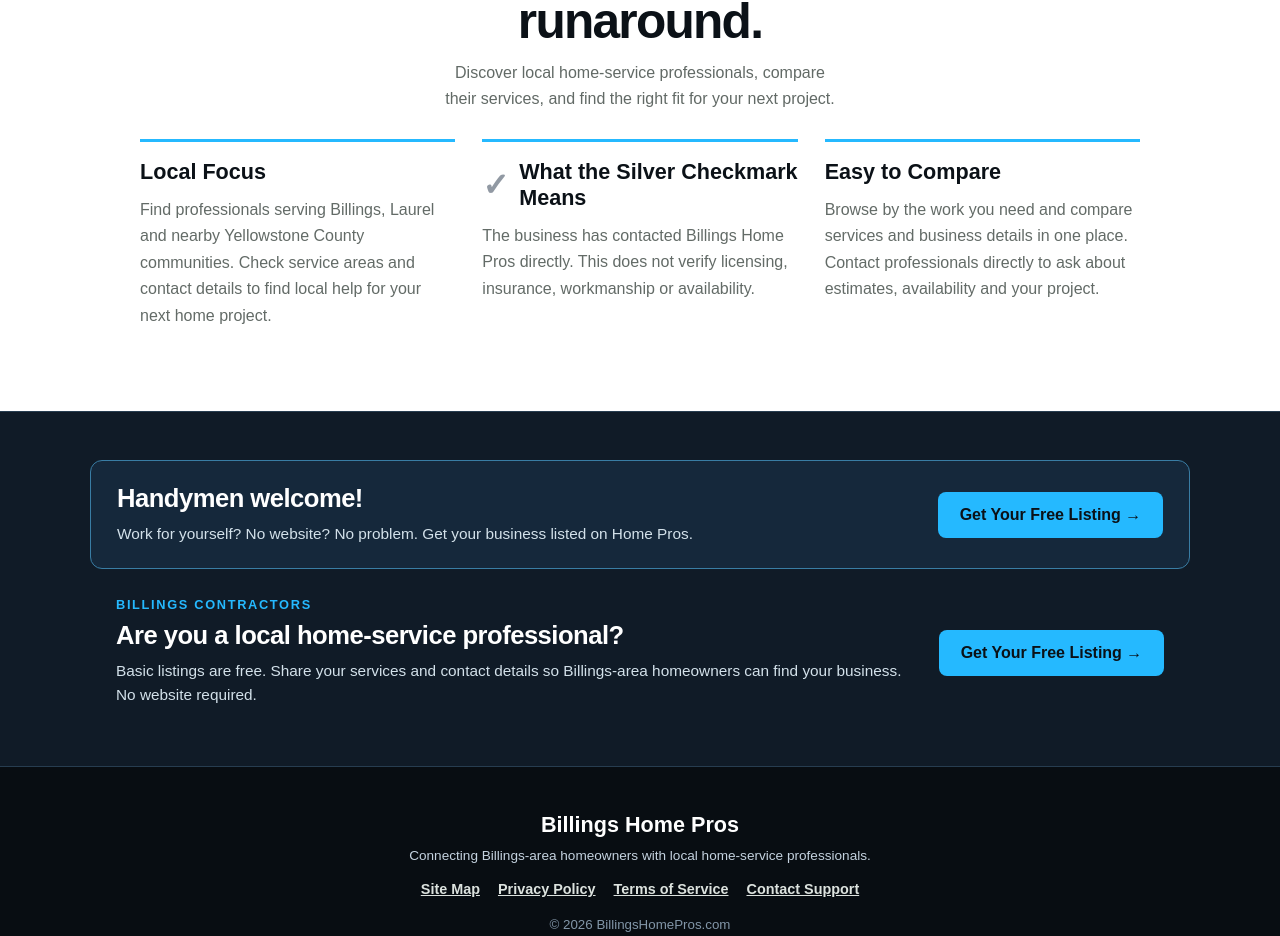
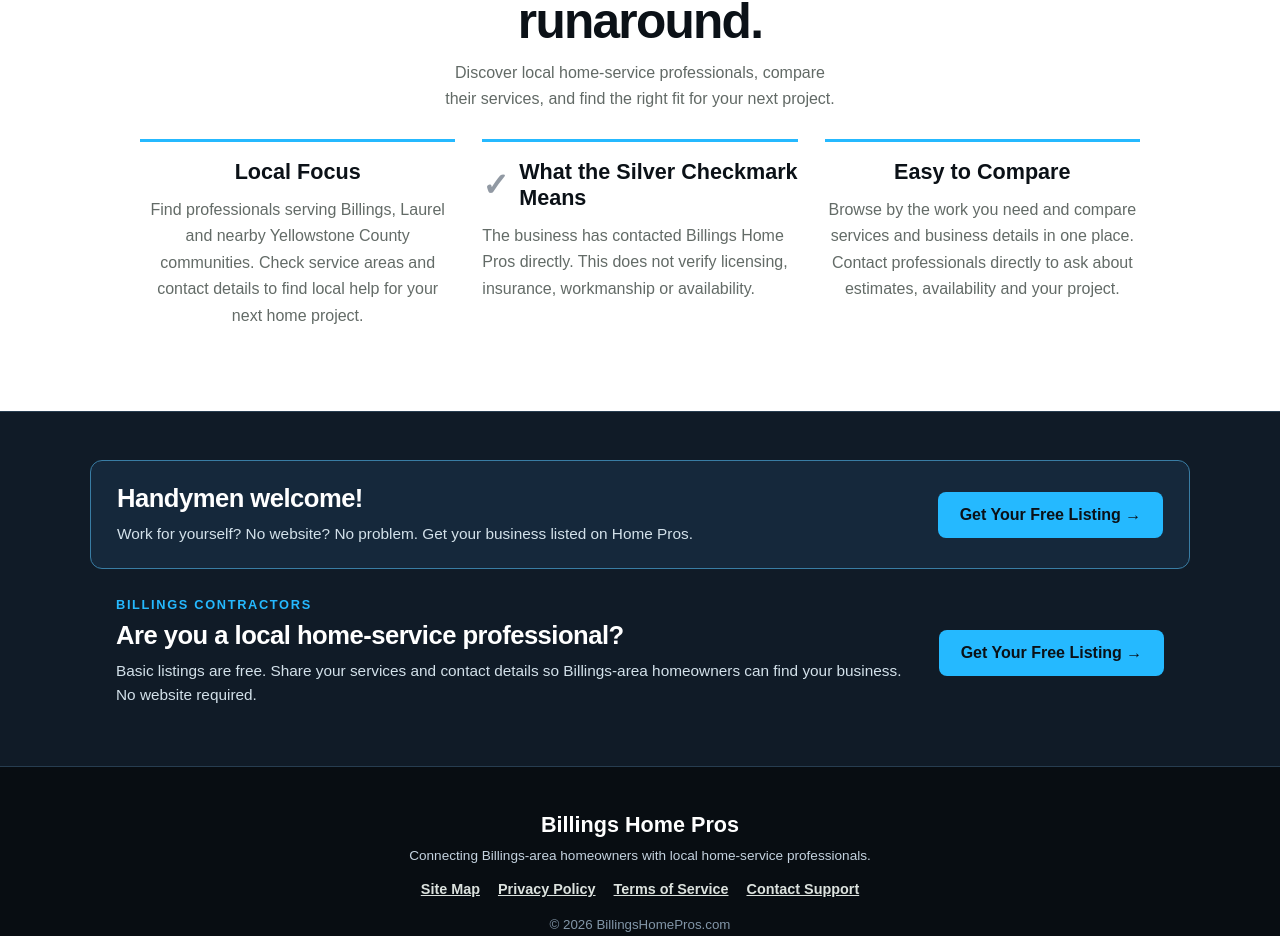
Before and after one commit to Cheddaronbass/billingshomepros, a Next.js app: page / in a window 1280 px wide. Shown: the part 2643-3579 px from the top of the page. Built offline with nearby package versions, Linux system fonts and the light colour scheme.

Commit message:
Center outer homepage feature headings and descriptions

```diff
--- a/app/page.js
+++ b/app/page.js
@@ -271,7 +271,7 @@ export default function Home() {
         </div>
 
         <div className="featureGrid">
-          <div className="feature">
+          <div className="feature" style={{ textAlign: "center" }}>
             <strong>Local Focus</strong>
             <p>
               Find professionals serving Billings, Laurel and nearby Yellowstone
@@ -286,7 +286,7 @@ export default function Home() {
             </p>
           </div>
 
-          <div className="feature">
+          <div className="feature" style={{ textAlign: "center" }}>
             <strong>Easy to Compare</strong>
             <p>
               Browse by the work you need and compare services and business
```
